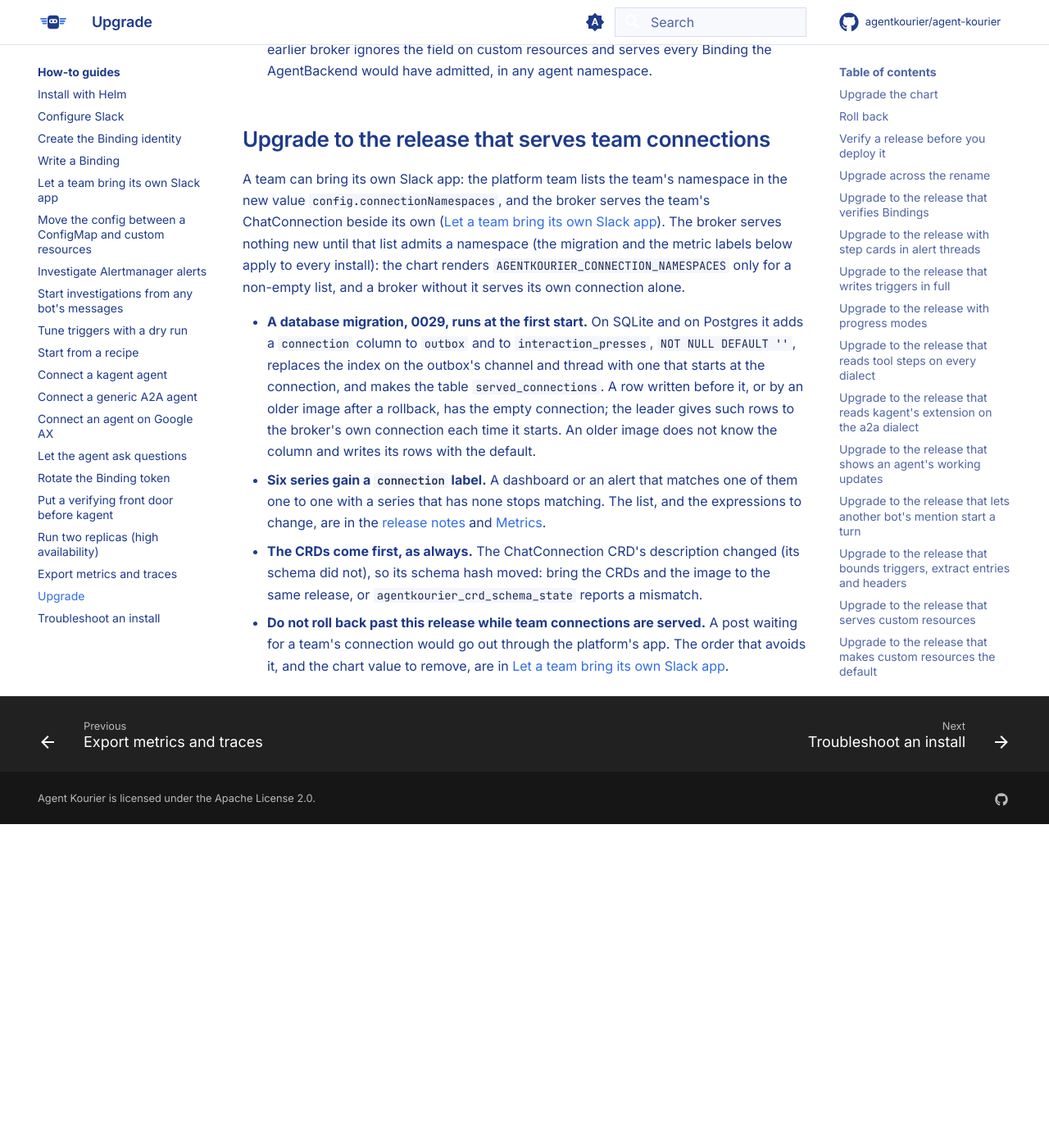
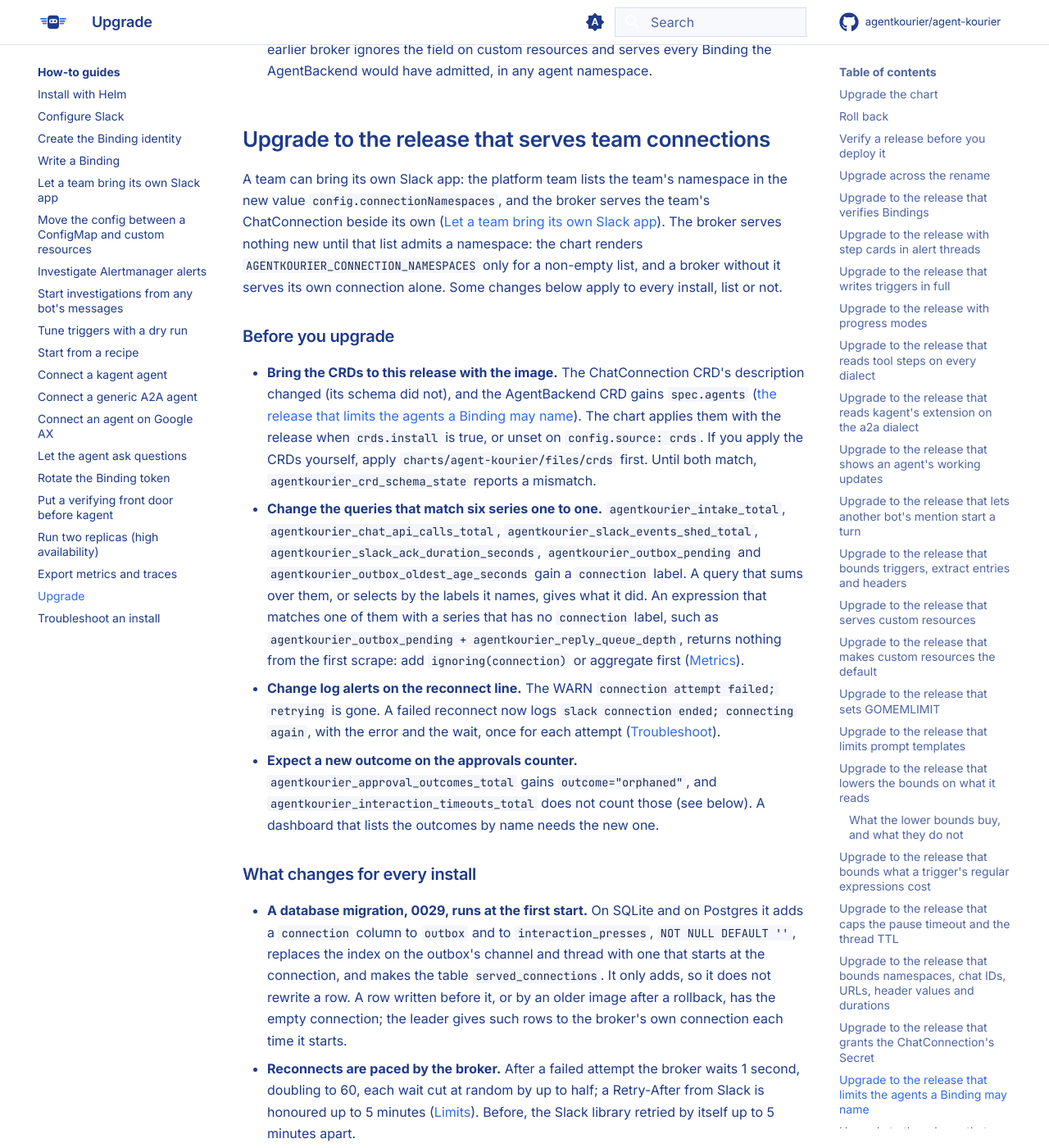
Before and after one commit to agentkourier/agent-kourier, an MkDocs documentation site: the page built from docs/how-to/upgrade.md, in a window 1280 px wide and 1400 px high, scrolled down 33699 px. Shown: the whole window at 82% size. Built offline with MkDocs 1.6.1 and Material for MkDocs 9.7.7, drawn with Linux system fonts in a browser that asks for light colours; comment, search, counter and statistics services are not loaded; before the commit the page ends 34704 px from its top, so only the background shows below that; some of the changed text lies outside the part shown.

Commit message:
docs(upgrade): give 0.3.0 a checklist for every install, a second step for teams, and its rollback

```diff
--- a/docs/how-to/upgrade.md
+++ b/docs/how-to/upgrade.md
@@ -794,14 +794,64 @@
 ## Upgrade to the release that serves team connections
 
 A team can bring its own Slack app: the platform team lists the team's namespace in the new value `config.connectionNamespaces`, and the broker serves the team's ChatConnection beside its own
-([Let a team bring its own Slack app](team-slack-app.md)). The broker serves nothing new until that list admits a namespace (the migration and the metric labels below apply to every install): the chart renders `AGENTKOURIER_CONNECTION_NAMESPACES` only for a
-non-empty list, and a broker without it serves its own connection alone.
+([Let a team bring its own Slack app](team-slack-app.md)). The broker serves nothing new until that list admits a namespace: the chart renders `AGENTKOURIER_CONNECTION_NAMESPACES` only for a
+non-empty list, and a broker without it serves its own connection alone. Some changes below apply to every install, list or not.
+
+### Before you upgrade
+
+- **Bring the CRDs to this release with the image.** The ChatConnection CRD's description changed (its schema did not), and the AgentBackend CRD gains `spec.agents`
+  ([the release that limits the agents a Binding may name](#upgrade-to-the-release-that-limits-the-agents-a-binding-may-name)). The chart applies them with the release when `crds.install` is true, or unset on
+  `config.source: crds`. If you apply the CRDs yourself, apply `charts/agent-kourier/files/crds` first. Until both match, `agentkourier_crd_schema_state` reports a mismatch.
+- **Change the queries that match six series one to one.** `agentkourier_intake_total`, `agentkourier_chat_api_calls_total`, `agentkourier_slack_events_shed_total`,
+  `agentkourier_slack_ack_duration_seconds`, `agentkourier_outbox_pending` and `agentkourier_outbox_oldest_age_seconds` gain a `connection` label. A query that sums over them, or selects by the labels it
+  names, gives what it did. An expression that matches one of them with a series that has no `connection` label, such as `agentkourier_outbox_pending + agentkourier_reply_queue_depth`, returns nothing
+  from the first scrape: add `ignoring(connection)` or aggregate first ([Metrics](../reference/metrics.md#series-by-connection)).
+- **Change log alerts on the reconnect line.** The WARN `connection attempt failed; retrying` is gone. A failed reconnect now logs `slack connection ended; connecting again`, with the error and the wait, once for
+  each attempt ([Troubleshoot](troubleshoot.md#the-log-says-slack-connection-ended-connecting-again)).
+- **Expect a new outcome on the approvals counter.** `agentkourier_approval_outcomes_total` gains `outcome="orphaned"`, and `agentkourier_interaction_timeouts_total` does not count those (see below).
+  A dashboard that lists the outcomes by name needs the new one.
+
+### What changes for every install
 
 - **A database migration, 0029, runs at the first start.** On SQLite and on Postgres it adds a `connection` column to `outbox` and to `interaction_presses`, `NOT NULL DEFAULT ''`, replaces the index on the outbox's
-  channel and thread with one that starts at the connection, and makes the table `served_connections`. A row written before it, or by an older image after a rollback, has the empty connection; the leader gives
-  such rows to the broker's own connection each time it starts. An older image does not know the column and writes its rows with the default.
-- **Six series gain a `connection` label.** A dashboard or an alert that matches one of them one to one with a series that has none stops matching. The list, and the expressions to change, are in
-  the [release notes](../release-notes.md#version-030-unreleased) and [Metrics](../reference/metrics.md#series-by-connection).
-- **The CRDs come first, as always.** The ChatConnection CRD's description changed (its schema did not), so its schema hash moved: bring the CRDs and the image to the same release, or `agentkourier_crd_schema_state` reports a mismatch.
-- **Do not roll back past this release while team connections are served.** A post waiting for a team's connection would go out through the platform's app. The order that avoids it, and the chart value to remove, are in
-  [Let a team bring its own Slack app](team-slack-app.md#take-it-back).
+  channel and thread with one that starts at the connection, and makes the table `served_connections`. It only adds, so it does not rewrite a row. A row written before it, or by an older image after a rollback, has the empty
+  connection; the leader gives such rows to the broker's own connection each time it starts.
+- **Reconnects are paced by the broker.** After a failed attempt the broker waits 1 second, doubling to 60, each wait cut at random by up to half; a Retry-After from Slack is honoured up to 5 minutes
+  ([Limits](../reference/limits.md#run-the-broker)). Before, the Slack library retried by itself up to 5 minutes apart.
+- **`token_expired` on a reconnect stops the broker's own connection.** The process exits with [code 1](../reference/cli.md#exit-codes), as it does for the other rejected tokens; it used to retry without end.
+  New tokens apply at a restart, as before.
+- **A pause whose Binding is gone ends.** An approval or a question still waiting after its Binding was deleted used to stay pending, with its session, for as long as the broker ran. The sweep now ends
+  it 5 minutes after it is both past its deadline and without a Binding, posts nothing, records it as `timed_out` in the store and as `orphaned` in the audit log and the metric, and leaves the agent's task
+  waiting for input at the agent. Such pauses left by an earlier release, already past their deadline, are ended about 5 minutes after the new leader starts, and their sessions can then be purged.
+
+### Admit team namespaces in a second change
+
+Upgrade with `config.connectionNamespaces` empty first, and check that the broker runs as before (below). Then set the list in its own `helm upgrade`. Until a team connection is served, a rollback is the
+ordinary one; after, it needs the steps under [Roll back](#roll-back-from-this-release).
+
+Before you set the list:
+
+- **Each app the broker serves needs `users:read`, the broker's own included.** With a team connection to serve, the leader asks Slack which app each bot belongs to (`auth.test`, then `bots.info`), its own
+  first, so that it serves one connection for each Slack app. Slack's documentation says `bots.info` needs `users:read` (not verified here); the manifest in
+  [Configure Slack](configure-slack.md#what-the-app-is-allowed-to-do) has it, for the audit log's `users.info`. If the broker cannot tell whose bot its own token is, no team connection starts, and the leader logs that
+  the identity of the own connection is not known yet. The own connection runs either way.
+- **One broker for each namespace.** Two brokers that admit one namespace both open Socket Mode on its apps, and Slack hands each event to one of them
+  ([Troubleshoot](troubleshoot.md#the-status-of-a-binding-keeps-changing)).
+- **Size for the connections.** Each further connection adds about 0.4 MiB; at 16, the most one broker serves, the container's memory charge was 29 MiB under load
+  ([chart README](https://github.com/agentkourier/agent-kourier/tree/main/charts/agent-kourier#footprint)). The default request of 64 MiB covers it.
+
+### Check the upgrade
+
+- The pod runs the new image and is ready: `kubectl -n agent-kourier get deploy agent-kourier -o jsonpath='{.spec.template.spec.containers[0].image}'` shows the release's digest.
+- `agentkourier_chat_connected{connection="<namespace>/<name>"}` is 1 for the broker's own connection, and for each team connection once its Secret is granted.
+- `kubectl get akbinding -A` shows each Binding `READY` `True`, as before the upgrade. A Binding on a team connection that this broker does not serve says `Accepted` `False` with `ConnectionNotServed`
+  ([Binding status](../reference/binding-status.md)).
+
+### Roll back from this release
+
+- **No team connection served yet.** Roll back as [above](#roll-back), and take `config.connectionNamespaces` off the values if you set it: the chart of the earlier release refuses a `config` key it does not have.
+  The earlier image ignores the new column and table, and writes its rows with the empty connection, which a later upgrade gives back to the broker's own connection.
+- **Team connections served.** Do not roll back first. The outbox of an earlier release posts every unposted row through its one chat platform, so a post waiting for a team's connection would go out through
+  the platform's app. End the team's pending interactions, delete its Bindings, wait until `agentkourier_outbox_pending` is 0 for each team connection, and take `config.connectionNamespaces` off the values
+  in the same change as the rollback. The steps are in [Let a team bring its own Slack app](team-slack-app.md#take-it-back).
+- **Remove `spec.agents` from every AgentBackend** before a rollback, as [that section](#upgrade-to-the-release-that-limits-the-agents-a-binding-may-name) says.
```
Also changed, not shown: docs/release-notes.md (+1 -1 lines).
